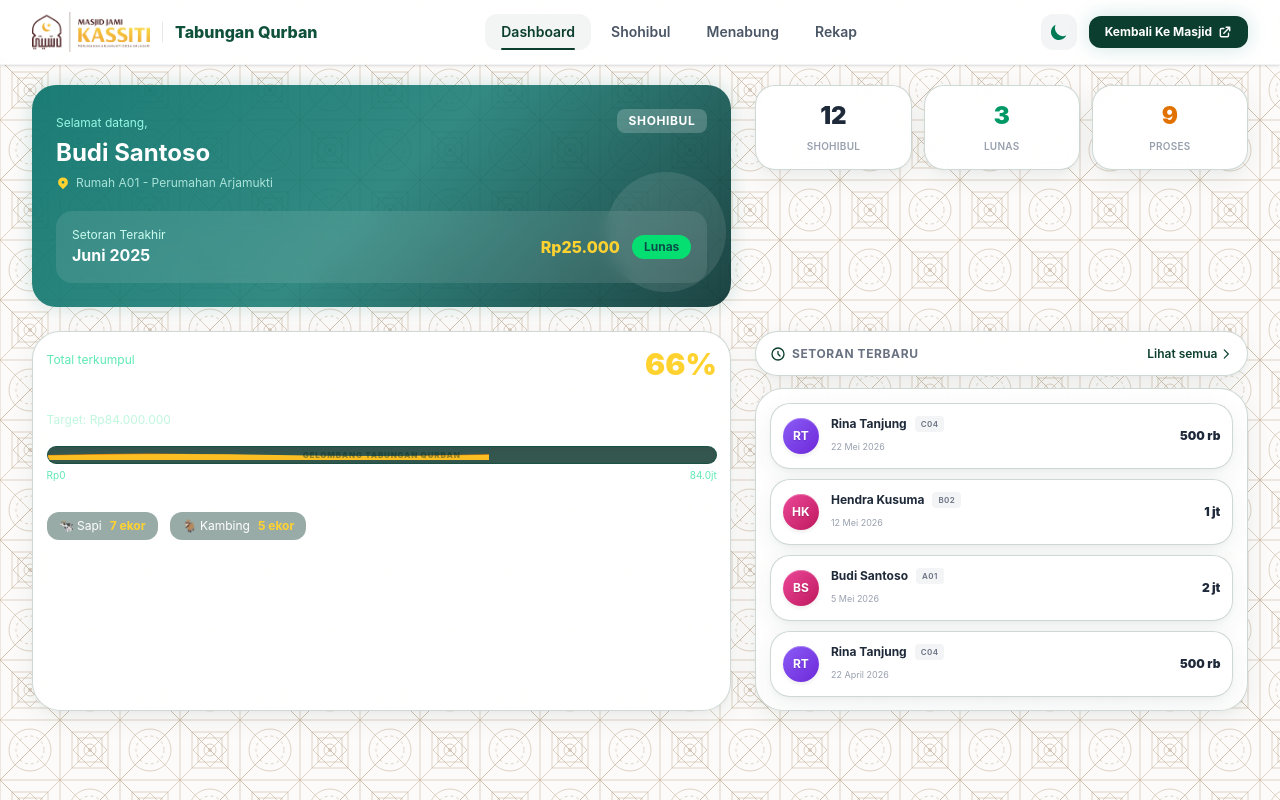
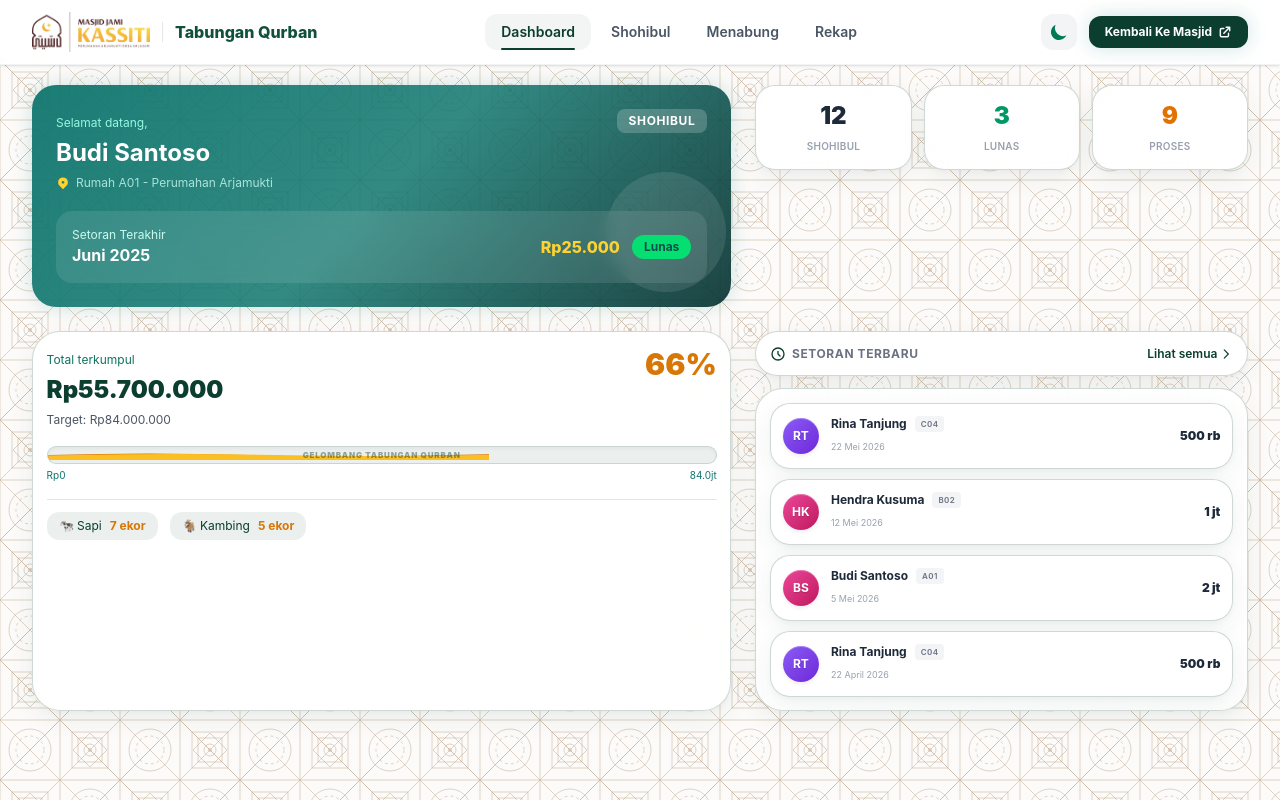
Before and after one commit to ndiecyber/TabunganQurban, a Vue app: page / in a window 1280 px wide. Built offline with nearby package versions, Linux system fonts and the light colour scheme; a web font is replaced by a local one; what vue3-apexcharts would draw is missing.

Commit message:
style: apply Inter font, rounded select box, and light mode contrast fixes

```diff
--- a/src/style.css
+++ b/src/style.css
@@ -18,9 +18,10 @@
   --color-emerald-deep: #0b3e2e;
   --color-cream: #f4f3f0;
 
-  --font-family-heading: 'Plus Jakarta Sans', sans-serif;
-  --font-family-body: 'Plus Jakarta Sans', sans-serif;
+  --font-family-heading: 'Inter', sans-serif;
+  --font-family-body: 'Inter', sans-serif;
   --font-family-arabic: 'Amiri', serif;
+  --radius-2.5xl: 1.25rem;
 }
 
 /* ===== Base Styles ===== */
@@ -501,3 +502,34 @@ div:not(.dark).style-frosted .details-modal-info-box {
   background-size: 400px 100%;
   animation: wave-flow 3.5s linear infinite reverse;
 }
+
+/* ===== Light Mode Contrast Corrections (Masjid Jami Kassiti Theme Alignment) ===== */
+div:not(.dark) .progress-widget {
+  color: #1e293b !important;
+}
+div:not(.dark) .progress-widget h3 {
+  color: #0b3e2e !important;
+}
+div:not(.dark) .progress-widget span.text-emerald-300 {
+  color: #0d745f !important;
+}
+div:not(.dark) .progress-widget span.text-emerald-200\/70 {
+  color: #4b5563 !important;
+}
+div:not(.dark) .progress-widget .text-amber-300 {
+  color: #d97706 !important;
+}
+div:not(.dark) .progress-widget .bg-emerald-950\/80 {
+  background-color: rgba(11, 62, 46, 0.08) !important;
+  border-color: rgba(11, 62, 46, 0.15) !important;
+}
+div:not(.dark) .progress-widget .bg-emerald-950\/40 {
+  background-color: rgba(11, 62, 46, 0.08) !important;
+  color: #0b3e2e !important;
+}
+div:not(.dark) .progress-widget .border-white\/10 {
+  border-top-color: rgba(11, 62, 46, 0.12) !important;
+}
+div:not(.dark) .progress-widget .text-emerald-300 {
+  color: #0f766e !important;
+}
```
Also changed, not shown: src/views/MenabungView.vue (+1 -1 lines).
